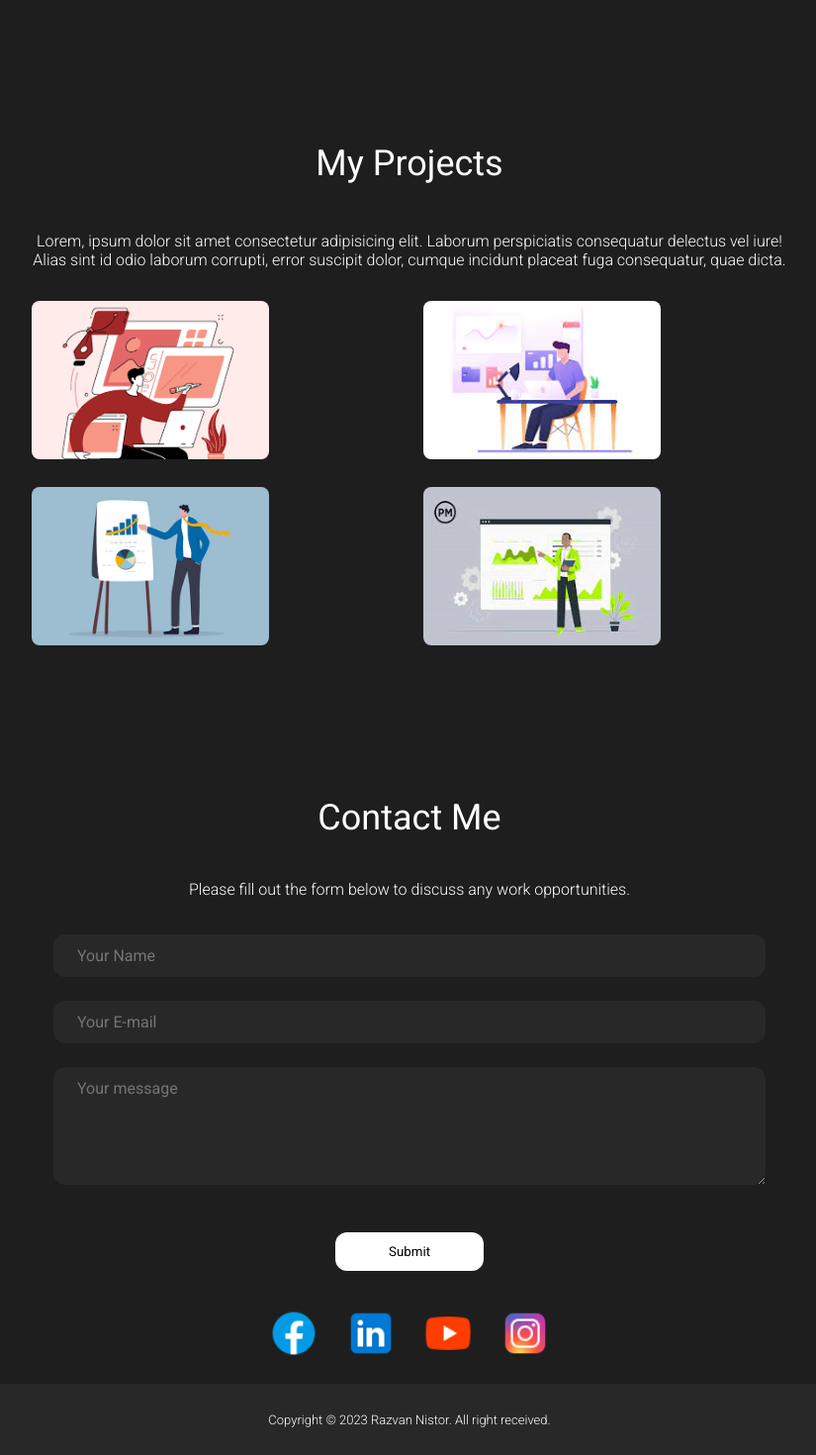
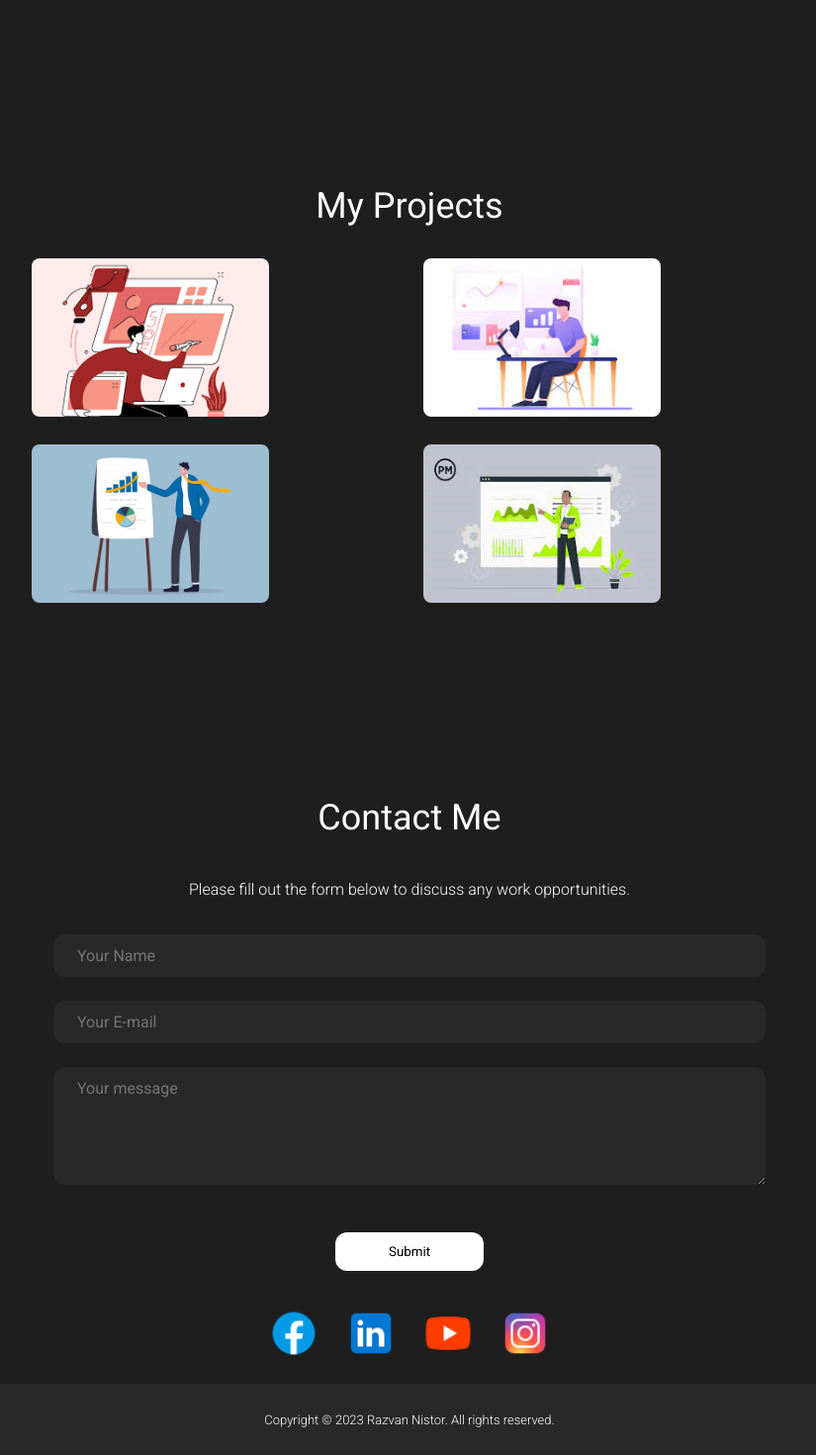
Before and after one commit to ideatag/portfolio-website, a React (Create React App) app: page / in a window 1280 px wide. Shown: the part 1705-3175 px from the top of the page at 99% size, without its empty margins (226-1051 px from the left). Built offline with nearby package versions, Linux system fonts and the light colour scheme.

Commit message:
change projects section next

```diff
--- a/src/components/Footer/footer.js
+++ b/src/components/Footer/footer.js
@@ -4,7 +4,7 @@ import "./footer.css";
 const Footer = () => {
   return (
     <footer className="footer">
-      Copyright &#169; 2023 Razvan Nistor. All right received.
+      Copyright &#169; 2023 Razvan Nistor. All rights reserved.
     </footer>
   );
 };
--- a/src/components/NavBar/navbar.js
+++ b/src/components/NavBar/navbar.js
@@ -57,9 +57,16 @@ const Navbar = () => {
       <button
         className="desktop-menu-button"
         onClick={() => {
-          document
-            .getElementById("contact")
-            .scrollIntoView({ behavior: "smooth" });
+          const contactElement = document.getElementById("contact");
+          if (contactElement) {
+            const offset = -100;
+            const elementPosition =
+              contactElement.getBoundingClientRect().top + window.scrollY;
+            window.scrollTo({
+              top: elementPosition + offset,
+              behavior: "smooth",
+            });
+          }
         }}
       >
         <img src={contactImg} alt="" className="desktop-menu-img" />
@@ -116,7 +123,7 @@ const Navbar = () => {
           to="contact"
           spy={true}
           smooth={true}
-          offset={-200}
+          offset={-100}
           duration={500}
           className="list-item"
           onClick={() => setShowMenu(false)}
--- a/src/components/ProjectsSection/projects.js
+++ b/src/components/ProjectsSection/projects.js
@@ -9,12 +9,6 @@ const Projects = () => {
   return (
     <section id="projects">
       <h2 className="projects-title">My Projects</h2>
-      <span className="projects-description">
-        Lorem, ipsum dolor sit amet consectetur adipisicing elit. Laborum
-        perspiciatis consequatur delectus vel iure! Alias sint id odio laborum
-        corrupti, error suscipit dolor, cumque incidunt placeat fuga
-        consequatur, quae dicta.
-      </span>
       <div className="projects-img-container">
         <img src={Project1} alt="" className="projects-img" />
         <img src={Project2} alt="" className="projects-img" />
```
